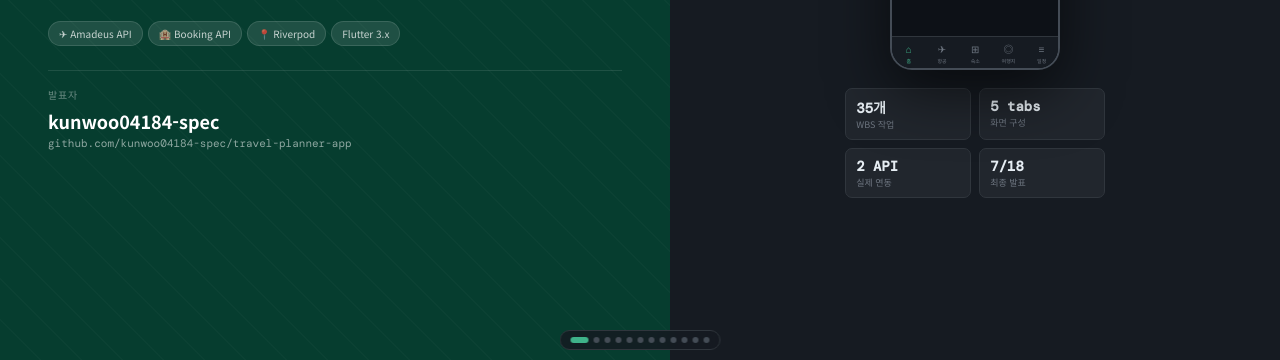
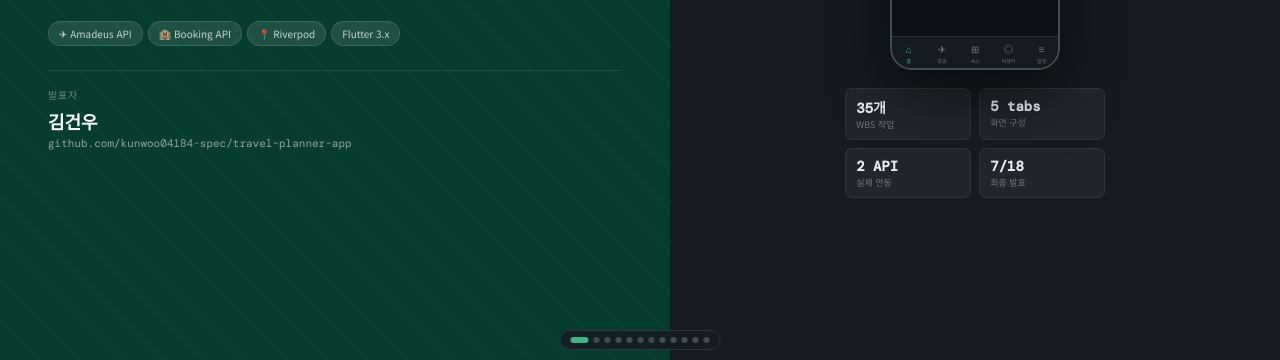
Before and after one commit to kunwoo04184-spec/2022136009, a plain HTML site: page index.html in a window 1280 px wide. Shown: the part 440-800 px from the top of the page. Drawn offline with nearby package versions, Linux system fonts and the light colour scheme.

Commit message:
Update index.html

```diff
--- a/index.html
+++ b/index.html
@@ -316,7 +316,7 @@ html,body{width:100%;height:100%;overflow:hidden;font-family:var(--sans);backgro
           </div>
           <div class="s1-presenter">
             <div class="s1-presenter-label">발표자</div>
-            <div class="s1-presenter-name">kunwoo04184-spec</div>
+            <div class="s1-presenter-name">김건우</div>
             <div class="s1-presenter-meta">github.com/kunwoo04184-spec/travel-planner-app</div>
           </div>
         </div>
```
